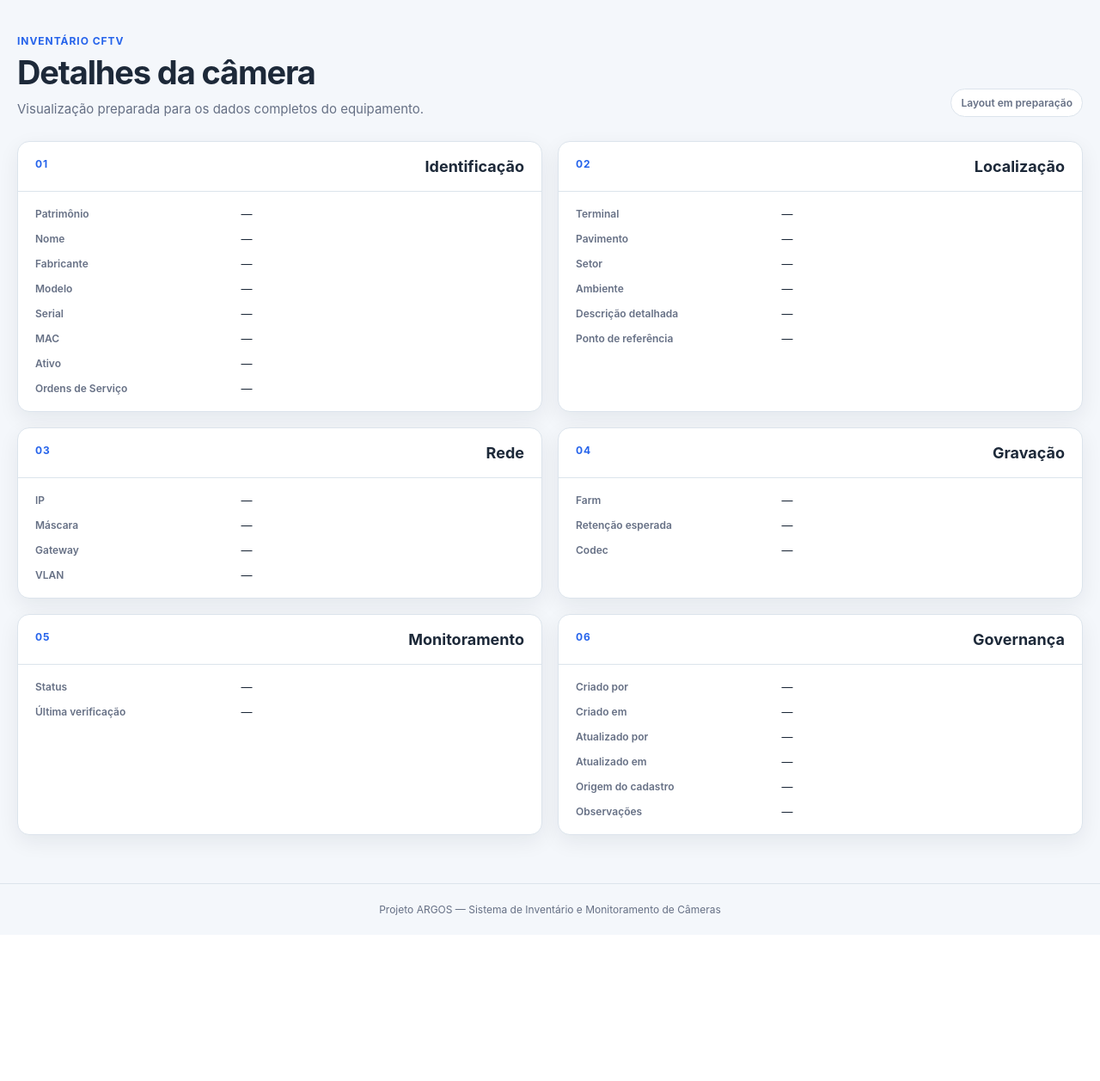
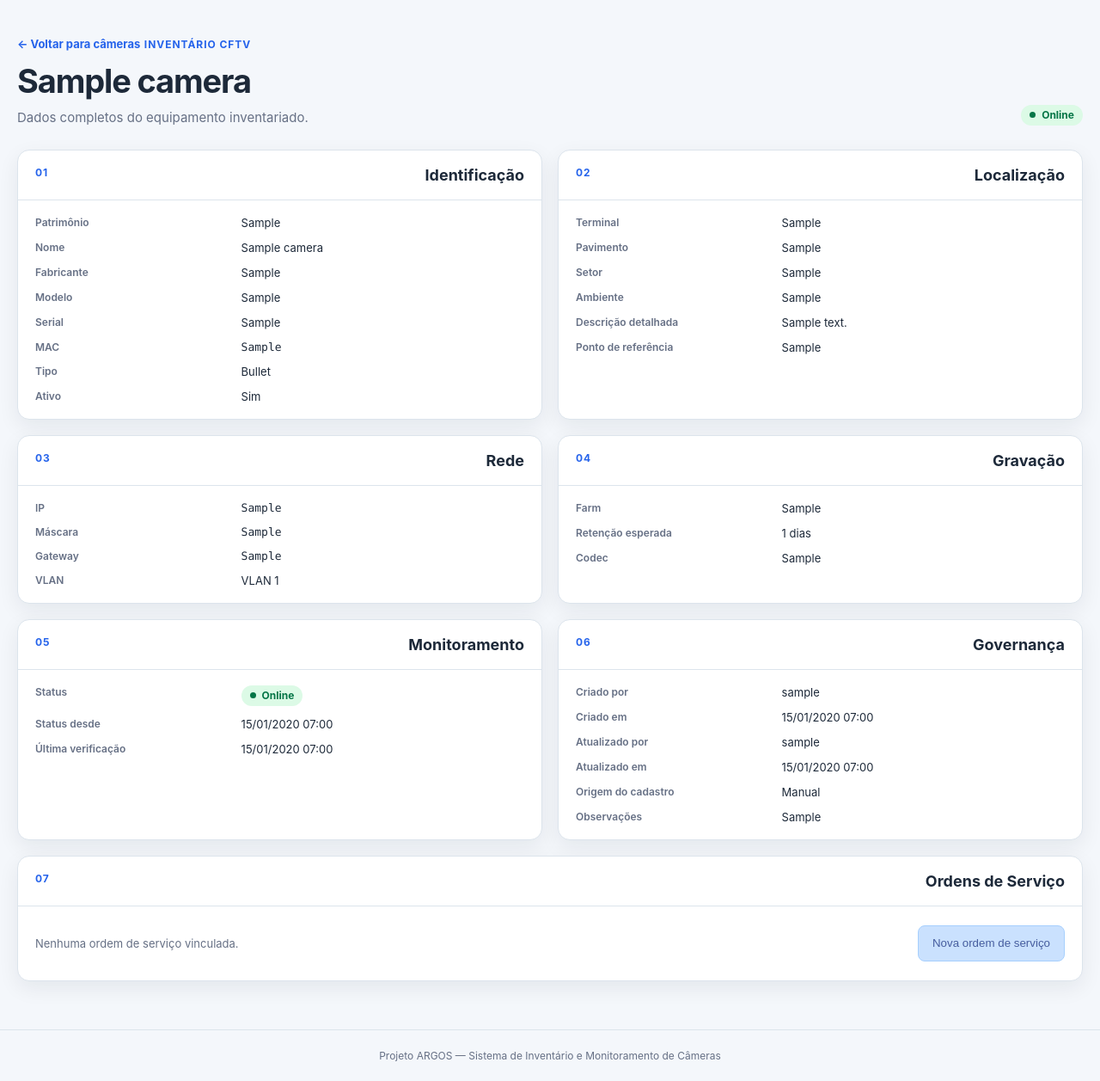
Before and after one commit to wromanov/projeto_argos, a Django app: template cameras/templates/cameras/detalhe.html in a window 1280 px wide. Shown: the part 95-1352 px from the top of the page at 86% size. Before the commit the page ends 1159 px from the top, so only its background shows below. Run offline with Django 5.2, Linux system fonts and the light colour scheme; the template is opened without the code that fills it: values that come from a table or form of the project are taken from there, others are empty; tables that the repository leaves empty hold one stand-in row (values such as "Sample post").

Commit message:
feat: adiciona pagina de detalhes da camera

```diff
--- a/cameras/templates/cameras/detalhe.html
+++ b/cameras/templates/cameras/detalhe.html
@@ -1,15 +1,93 @@
 {% extends "base.html" %}
 {% load static %}
-{% block titulo %}Detalhes da câmera — ARGOS{% endblock %}
-{% block extra_css %}<link rel="stylesheet" href="{% static 'css/inventario.css' %}">{% endblock %}
+
+{% block titulo %}{{ camera.nome }} — ARGOS{% endblock %}
+
+{% block extra_css %}
+    <link rel="stylesheet" href="{% static 'css/inventario.css' %}">
+{% endblock %}
+
 {% block conteudo %}
-<section class="inventory-hero"><div><span class="inventory-eyebrow">Inventário CFTV</span><h1>Detalhes da câmera</h1><p>Visualização preparada para os dados completos do equipamento.</p></div><span class="template-status">Layout em preparação</span></section>
-<div class="detail-layout">
-    <section class="inventory-panel detail-card"><div class="inventory-panel__header"><span class="inventory-eyebrow">01</span><h2>Identificação</h2></div><dl class="detail-grid"><dt>Patrimônio</dt><dd>—</dd><dt>Nome</dt><dd>—</dd><dt>Fabricante</dt><dd>—</dd><dt>Modelo</dt><dd>—</dd><dt>Serial</dt><dd>—</dd><dt>MAC</dt><dd>—</dd><dt>Ativo</dt><dd>—</dd><dt>Ordens de Serviço</dt><dd>—</dd></dl></section>
-    <section class="inventory-panel detail-card"><div class="inventory-panel__header"><span class="inventory-eyebrow">02</span><h2>Localização</h2></div><dl class="detail-grid"><dt>Terminal</dt><dd>—</dd><dt>Pavimento</dt><dd>—</dd><dt>Setor</dt><dd>—</dd><dt>Ambiente</dt><dd>—</dd><dt>Descrição detalhada</dt><dd>—</dd><dt>Ponto de referência</dt><dd>—</dd></dl></section>
-    <section class="inventory-panel detail-card"><div class="inventory-panel__header"><span class="inventory-eyebrow">03</span><h2>Rede</h2></div><dl class="detail-grid"><dt>IP</dt><dd>—</dd><dt>Máscara</dt><dd>—</dd><dt>Gateway</dt><dd>—</dd><dt>VLAN</dt><dd>—</dd></dl></section>
-    <section class="inventory-panel detail-card"><div class="inventory-panel__header"><span class="inventory-eyebrow">04</span><h2>Gravação</h2></div><dl class="detail-grid"><dt>Farm</dt><dd>—</dd><dt>Retenção esperada</dt><dd>—</dd><dt>Codec</dt><dd>—</dd></dl></section>
-    <section class="inventory-panel detail-card"><div class="inventory-panel__header"><span class="inventory-eyebrow">05</span><h2>Monitoramento</h2></div><dl class="detail-grid"><dt>Status</dt><dd>—</dd><dt>Última verificação</dt><dd>—</dd></dl></section>
-    <section class="inventory-panel detail-card"><div class="inventory-panel__header"><span class="inventory-eyebrow">06</span><h2>Governança</h2></div><dl class="detail-grid"><dt>Criado por</dt><dd>—</dd><dt>Criado em</dt><dd>—</dd><dt>Atualizado por</dt><dd>—</dd><dt>Atualizado em</dt><dd>—</dd><dt>Origem do cadastro</dt><dd>—</dd><dt>Observações</dt><dd>—</dd></dl></section>
-</div>
+    <section class="inventory-hero" aria-labelledby="page-title">
+        <div>
+            <a class="detail-back-link" href="{% url 'cameras:lista' %}">← Voltar para câmeras</a>
+            <span class="inventory-eyebrow">Inventário CFTV</span>
+            <h1 id="page-title">{{ camera.nome }}</h1>
+            <p>Dados completos do equipamento inventariado.</p>
+        </div>
+        {% include "cameras/partials/_status_badge.html" with status=camera.status status_label=camera.get_status_display %}
+    </section>
+
+    <div class="detail-layout">
+        <section class="inventory-panel detail-card">
+            <div class="inventory-panel__header"><span class="inventory-eyebrow">01</span><h2>Identificação</h2></div>
+            <dl class="detail-grid">
+                <dt>Patrimônio</dt><dd>{{ camera.patrimonio|default:"—" }}</dd>
+                <dt>Nome</dt><dd>{{ camera.nome }}</dd>
+                <dt>Fabricante</dt><dd>{{ camera.fabricante|default:"—" }}</dd>
+                <dt>Modelo</dt><dd>{{ camera.modelo|default:"—" }}</dd>
+                <dt>Serial</dt><dd>{{ camera.serial|default:"—" }}</dd>
+                <dt>MAC</dt><dd class="monospace">{{ camera.mac|default:"—" }}</dd>
+                <dt>Tipo</dt><dd>{{ camera.get_tipo_display|default:"—" }}</dd>
+                <dt>Ativo</dt><dd>{% if camera.ativo %}Sim{% else %}Não{% endif %}</dd>
+            </dl>
+        </section>
+
+        <section class="inventory-panel detail-card">
+            <div class="inventory-panel__header"><span class="inventory-eyebrow">02</span><h2>Localização</h2></div>
+            <dl class="detail-grid">
+                <dt>Terminal</dt><dd>{{ camera.terminal|default:"—" }}</dd>
+                <dt>Pavimento</dt><dd>{{ camera.pavimento|default:"—" }}</dd>
+                <dt>Setor</dt><dd>{{ camera.setor|default:"—" }}</dd>
+                <dt>Ambiente</dt><dd>{{ camera.ambiente|default:"—" }}</dd>
+                <dt>Descrição detalhada</dt><dd>{{ camera.descricao_detalhada|default:"—" }}</dd>
+                <dt>Ponto de referência</dt><dd>{{ camera.ponto_referencia|default:"—" }}</dd>
+            </dl>
+        </section>
+
+        <section class="inventory-panel detail-card">
+            <div class="inventory-panel__header"><span class="inventory-eyebrow">03</span><h2>Rede</h2></div>
+            <dl class="detail-grid">
+                <dt>IP</dt><dd class="monospace">{{ camera.ip|default:"—" }}</dd>
+                <dt>Máscara</dt><dd class="monospace">{{ camera.mascara_subrede|default:"—" }}</dd>
+                <dt>Gateway</dt><dd class="monospace">{{ camera.gateway|default:"—" }}</dd>
+                <dt>VLAN</dt><dd>{% if camera.vlan %}VLAN {{ camera.vlan }}{% else %}—{% endif %}</dd>
+            </dl>
+        </section>
+
+        <section class="inventory-panel detail-card">
+            <div class="inventory-panel__header"><span class="inventory-eyebrow">04</span><h2>Gravação</h2></div>
+            <dl class="detail-grid">
+                <dt>Farm</dt><dd>{{ camera.farm|default:"—" }}</dd>
+                <dt>Retenção esperada</dt><dd>{% if camera.retencao_esperada_dias %}{{ camera.retencao_esperada_dias }} dias{% else %}—{% endif %}</dd>
+                <dt>Codec</dt><dd>{{ camera.codec|default:"—" }}</dd>
+            </dl>
+        </section>
+
+        <section class="inventory-panel detail-card">
+            <div class="inventory-panel__header"><span class="inventory-eyebrow">05</span><h2>Monitoramento</h2></div>
+            <dl class="detail-grid">
+                <dt>Status</dt><dd>{% include "cameras/partials/_status_badge.html" with status=camera.status status_label=camera.get_status_display %}</dd>
+                <dt>Status desde</dt><dd>{% if camera.status_em %}{{ camera.status_em|date:"d/m/Y H:i" }}{% else %}—{% endif %}</dd>
+                <dt>Última verificação</dt><dd>{% if camera.ultima_verificacao %}{{ camera.ultima_verificacao|date:"d/m/Y H:i" }}{% else %}—{% endif %}</dd>
+            </dl>
+        </section>
+
+        <section class="inventory-panel detail-card">
+            <div class="inventory-panel__header"><span class="inventory-eyebrow">06</span><h2>Governança</h2></div>
+            <dl class="detail-grid">
+                <dt>Criado por</dt><dd>{{ camera.criado_por|default:"—" }}</dd>
+                <dt>Criado em</dt><dd>{% if camera.criado_em %}{{ camera.criado_em|date:"d/m/Y H:i" }}{% else %}—{% endif %}</dd>
+                <dt>Atualizado por</dt><dd>{{ camera.atualizado_por|default:"—" }}</dd>
+                <dt>Atualizado em</dt><dd>{% if camera.atualizado_em %}{{ camera.atualizado_em|date:"d/m/Y H:i" }}{% else %}—{% endif %}</dd>
+                <dt>Origem do cadastro</dt><dd>{{ camera.get_origem_cadastro_display }}</dd>
+                <dt>Observações</dt><dd>{{ camera.observacoes|default:"—" }}</dd>
+            </dl>
+        </section>
+
+        <section class="inventory-panel detail-card detail-card--full">
+            <div class="inventory-panel__header"><span class="inventory-eyebrow">07</span><h2>Ordens de Serviço</h2></div>
+            <div class="detail-empty-area"><p>Nenhuma ordem de serviço vinculada.</p><button class="button button--primary" type="button" disabled>Nova ordem de serviço</button></div>
+        </section>
+    </div>
 {% endblock %}
--- a/cameras/templates/cameras/lista.html
+++ b/cameras/templates/cameras/lista.html
@@ -26,7 +26,7 @@
     </div></div>
     <div class="table-container"><table class="camera-table"><thead><tr><th scope="col">Câmera</th><th scope="col">Status</th><th scope="col">Desde</th><th scope="col">Tipo</th><th scope="col">Endereço IP</th><th scope="col">Máscara</th><th scope="col">VLAN</th><th scope="col">Fabricante</th><th scope="col">Modelo</th></tr></thead><tbody>
     {% for camera in cameras %}<tr>
-        <td><div class="camera-identification"><span class="camera-identification__icon" aria-hidden="true">C</span><strong>{{ camera.nome }}</strong></div></td>
+        <td><div class="camera-identification"><span class="camera-identification__icon" aria-hidden="true">C</span><a class="camera-name-link" href="{% url 'cameras:detalhe' camera.pk %}">{{ camera.nome }}</a></div></td>
         <td>{% include "cameras/partials/_status_badge.html" with status=camera.status status_label=camera.get_status_display %}</td>
         <td>{% if camera.status and camera.status_em %}<div class="status-date"><span>{{ camera.status_em|date:"d/m/Y" }}</span><small>{{ camera.status_em|date:"H:i" }}</small></div>{% else %}<span class="empty-value">—</span>{% endif %}</td>
         <td>{{ camera.get_tipo_display|default:"Não informado" }}</td><td class="monospace">{{ camera.ip }}</td><td class="monospace">{{ camera.mascara_subrede }}</td><td><span class="vlan-badge">VLAN {{ camera.vlan }}</span></td><td>{{ camera.fabricante }}</td><td>{{ camera.modelo }}</td>
--- a/cameras/urls.py
+++ b/cameras/urls.py
@@ -7,4 +7,5 @@ app_name = "cameras"
 
 urlpatterns = [
     path("", views.lista_cameras, name="lista"),
+    path("<int:pk>/", views.detalhe_camera, name="detalhe"),
 ]
--- a/static/css/inventario.css
+++ b/static/css/inventario.css
@@ -27,3 +27,5 @@
 .inventory-form { display:grid; gap:18px; }.form-section { min-width:0; padding:20px; }.form-section legend { padding:0 8px; color:var(--inv-text); font-size:18px; font-weight:700; }.form-grid { display:grid; grid-template-columns:repeat(2,minmax(0,1fr)); gap:16px; }.form-field--wide { grid-column:1 / -1; }.form-actions { display:flex; justify-content:flex-end; }.form-actions .button { min-width:150px; }
 @media (max-width:760px) { .camera-table { min-width:1120px; table-layout:auto; } .inventory-hero,.inventory-panel__header { align-items:flex-start; flex-direction:column; }.inventory-hero__actions { width:100%; justify-content:space-between; }.inventory-toolbar { align-items:stretch; flex-direction:column; }.field,.field--search { min-width:0; }.toolbar-note { padding:0; }.status-legend { justify-content:flex-start; }.detail-layout { grid-template-columns:1fr; }.form-grid { grid-template-columns:1fr; }.form-field--wide { grid-column:auto; } }
 @media (max-width:480px) { .inventory-hero__actions { align-items:stretch; flex-direction:column; }.metric-card { justify-content:flex-start; }.inventory-panel__header { padding:18px; }.detail-grid { grid-template-columns:1fr; gap:5px; }.detail-grid dd { margin-bottom:8px; }.form-section { padding:16px; } }
+
+.camera-name-link { color:var(--inv-text); font-weight:700; text-decoration:none; }.camera-name-link:hover { color:var(--inv-blue); text-decoration:underline; }.camera-name-link:focus-visible { border-radius:4px; outline:3px solid rgba(37,99,235,.22); outline-offset:3px; }.detail-back-link { display:inline-block; margin-bottom:14px; color:var(--inv-blue); font-size:13px; font-weight:700; }.detail-back-link:hover { text-decoration:underline; }.detail-back-link:focus-visible { border-radius:4px; outline:3px solid rgba(37,99,235,.22); outline-offset:3px; }.detail-card--full { grid-column:1 / -1; }.detail-empty-area { padding:22px 20px; display:flex; align-items:center; justify-content:space-between; gap:16px; }.detail-empty-area p { margin:0; color:var(--inv-muted); font-size:13px; } @media (max-width:760px) { .detail-card--full { grid-column:auto; }.detail-empty-area { align-items:flex-start; flex-direction:column; } }
```
Also changed, not shown: cameras/views.py (+16 -2 lines).
